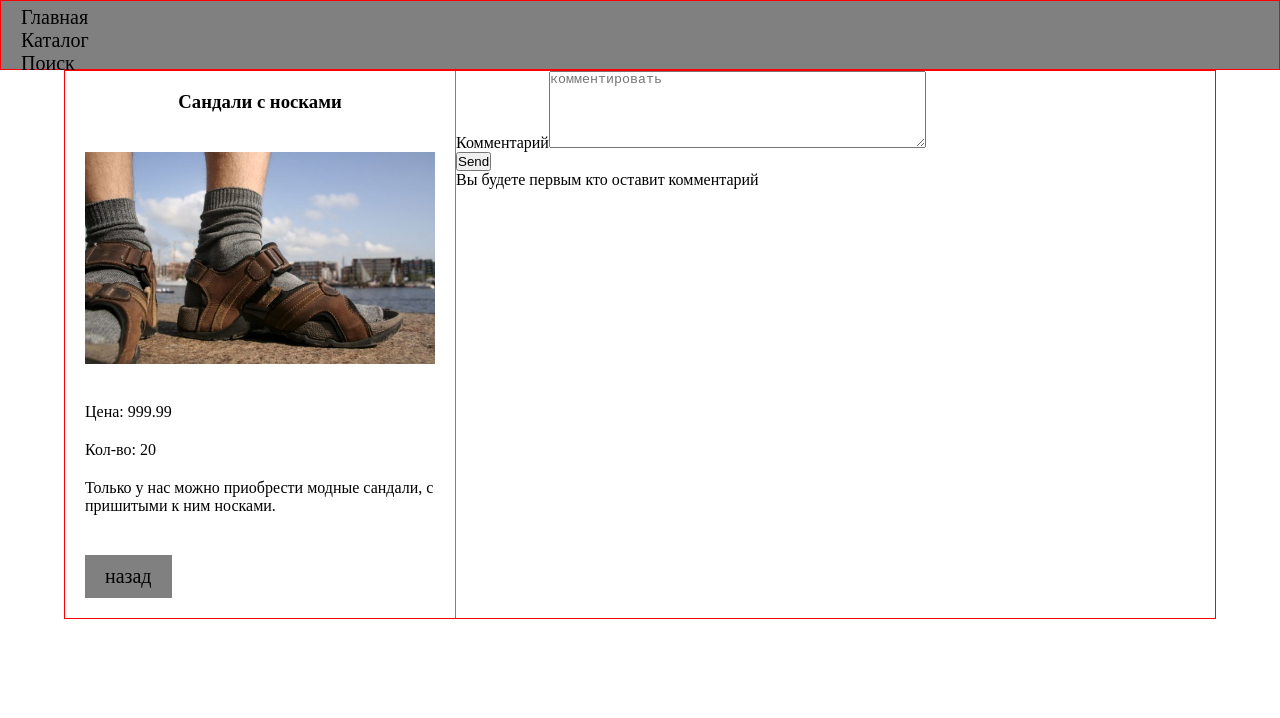
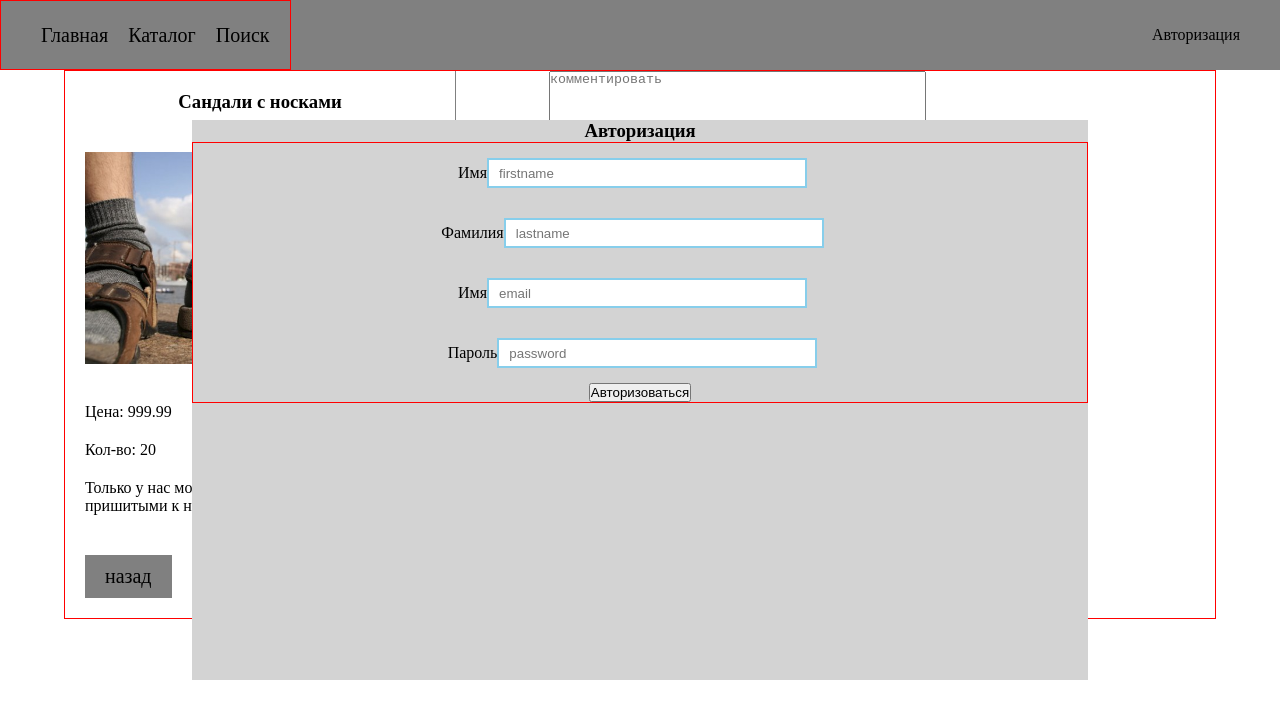
Before and after one commit to pylsar/myReactFunnyShop, a React (Create React App) app: page /products/1 in a window 1280 px wide. Shown: the top 718 px of the page. Built offline with nearby package versions, Linux system fonts and the light colour scheme; data requests are answered from the project's data file.

Commit message:
auth not finished

```diff
--- a/src/components/Header/Header.jsx
+++ b/src/components/Header/Header.jsx
@@ -1,5 +1,6 @@
 import React from 'react'
 import {Link} from 'react-router-dom'
+import Auth from '../../containers/Auth/Auth'
 
 import './Header.scss'
 
@@ -19,6 +20,7 @@ const Home = () => {
                     </li>
                 </ul>
             </nav>
+            <Auth />
         </header>
     )
 }
--- a/src/components/Header/Header.scss
+++ b/src/components/Header/Header.scss
@@ -2,16 +2,19 @@
     width: 100vw;
     height: 70px;
     background: gray;
+    display: flex;
+    justify-content: space-between;
     & nav {
         & ul {
             border: 1px solid red;
             height: 70px;
             display: flex;
-            flex-direction: column;
             justify-content: space-between;
+            align-items: center;
             padding: 5px 20px;
             & li{
                 font-size: 20px;
+                margin-left: 20px;
                 & a {
                     text-decoration: none;
                     color: black;
--- /dev/null
+++ b/src/containers/Auth/Auth.js
@@ -0,0 +1,147 @@
+import React from 'react'
+
+import './Auth.scss'
+
+const initialState = {
+    isVisible: true,
+    firstname: '',
+    lastname: '',
+    email: '',
+    password: '',
+    firstnameError: '',
+    lastnameError: '',
+    emailError: '',
+    passwodError: ''
+}
+
+class Auth extends React.Component {
+
+    state = initialState
+
+
+    validate = () => {
+        let firstnameError = "";
+        let lastnameError = "";
+        let emailError = "";
+        let passwordError = "";
+    // поле имя
+        if (!this.state.firstname) {
+          firstnameError = "не может быть пустым"
+        }
+        // поле фамилия
+        if (!this.state.lastname) {
+            lastnameError = "не может быть пустым"
+          }
+    // поле email
+        if (!this.state.email.includes("@")) {
+          emailError = "неверное значение"
+        }
+    // поле password
+        if (this.state.password.length < 10) {
+          passwordError = "должно быть не меньше 10 символов"
+        }
+
+        if (emailError || firstnameError || lastnameError|| passwordError) {
+          this.setState({
+            emailError: emailError,
+            firstnameError: firstnameError,
+            lastnameError: lastnameError,
+            passwordError: passwordError
+          });
+          return false;
+        }
+        return true; // если нет ошибок
+      };
+
+    handleModal = () => {
+        this.setState({
+            isVisible: !this.state.isVisible
+        })
+    }
+
+    handleSubmit = (event) => {
+        event.preventDefault()
+        const isValid = this.validate()
+        if (isValid) {
+            //не работает
+        this.setState(initialState); // очищаем если норм
+        }
+    }
+
+    handleChange = (event) => {
+        this.setState({
+            [event.target.name]: event.target.value
+        })
+    }
+
+    render(){
+        return(
+            <div className="auth">
+                <span onClick={this.handleModal}>Авторизация</span>
+                {
+                this.state.isVisible &&
+                 <div className="auth__form">
+                    <h3>Авторизация</h3>
+                    <form onSubmit={this.handleSubmit} className="auth__form__box">
+                        <div>
+                            <label htmlFor="firstname">Имя</label>
+                            <input
+                             className={this.state.firstnameError ? 'auth__form__box__input auth__form__box__input--error': 'auth__form__box__input'}
+                             type="text"
+                             id="firstname"
+                             onChange={this.handleChange}
+                             name="firstname"
+                             value={this.state.value}
+                             placeholder="firstname"
+                            />
+                            <div className="auth__form__box--error">{this.state.firstnameError}</div>
+                        </div>
+                        <div>
+                            <label htmlFor="lastname">Фамилия</label>
+                            <input
+                             className={this.state.firstnameError ? 'auth__form__box__input auth__form__box__input--error': 'auth__form__box__input'}
+                             type="text"
+                             id="lastname"
+                             onChange={this.handleChange}
+                             name="lastname"
+                             value={this.state.value}
+                             placeholder="lastname"
+                            />
+                            <div className="auth__form__box--error">{this.state.lastnameError}</div>
+                        </div>
+                        <div>
+                            <label htmlFor="email">Имя</label>
+                            <input
+                             className={this.state.firstnameError ? 'auth__form__box__input auth__form__box__input--error': 'auth__form__box__input'}
+                             type="text"
+                             id="email"
+                             onChange={this.handleChange}
+                             name="email"
+                             value={this.state.value}
+                             placeholder="email"
+                            />
+                            <div className="auth__form__box--error">{this.state.emailError}</div>
+                        </div>
+                        <div>
+                            <label htmlFor="password">Пароль</label>
+                            <input
+                             className={this.state.firstnameError ? 'auth__form__box__input auth__form__box__input--error': 'auth__form__box__input'}
+                             type="password"
+                             id="password"
+                             onChange={this.handleChange}
+                             name="password"
+                             value={this.state.value}
+                             placeholder="password"
+                            />
+                            <div className="auth__form__box--error">{this.state.passwordError}</div>
+                        </div>
+                        <button>Авторизоваться</button>
+                    </form>
+                </div>
+                }
+            </div>
+        )
+    }
+}
+
+export default Auth
--- /dev/null
+++ b/src/containers/Auth/Auth.scss
@@ -0,0 +1,42 @@
+.auth{
+    height: 70px;
+    display: flex;
+    justify-content: center;
+    align-items: center;
+    & span {
+        margin-right: 40px;
+        cursor: pointer;
+    }
+    & h3 {
+        text-align: center;
+    }
+    &__form {
+        width: 70vw;
+        height: 70vh;
+        background: lightgray;
+        position: absolute;
+        top: 50%;
+        left: 50%;
+        transform: translate(-50%,-50%);
+        &__box {
+            border: 1px solid red;
+            display: flex;
+            justify-content: center;
+            align-items: center;
+            flex-direction: column;
+            &__input {
+                width: 25vw;
+                height: 30px;
+                margin: 15px 15px 15px 0;
+                border: 2px solid skyblue;
+                padding-left: 10px;
+                &--error{
+                    border: 2px solid red;
+                }
+            }
+            &--error{
+                color: red;
+            }
+        }
+    }
+}
--- a/src/containers/CommentInput/CommentInput.js
+++ b/src/containers/CommentInput/CommentInput.js
@@ -17,10 +17,10 @@ class CommentInput extends React.Component {
     })
   }
 
-  getComment(e) {
+  getComment(event) {
     this.setState({
       // comment: e.target.value
-      [e.target.name]: e.target.value
+      [event.target.name]: event.target.value
     })
   }
 
```
Also changed, not shown: 1 other file (tests, documents, lock files or other folders).
